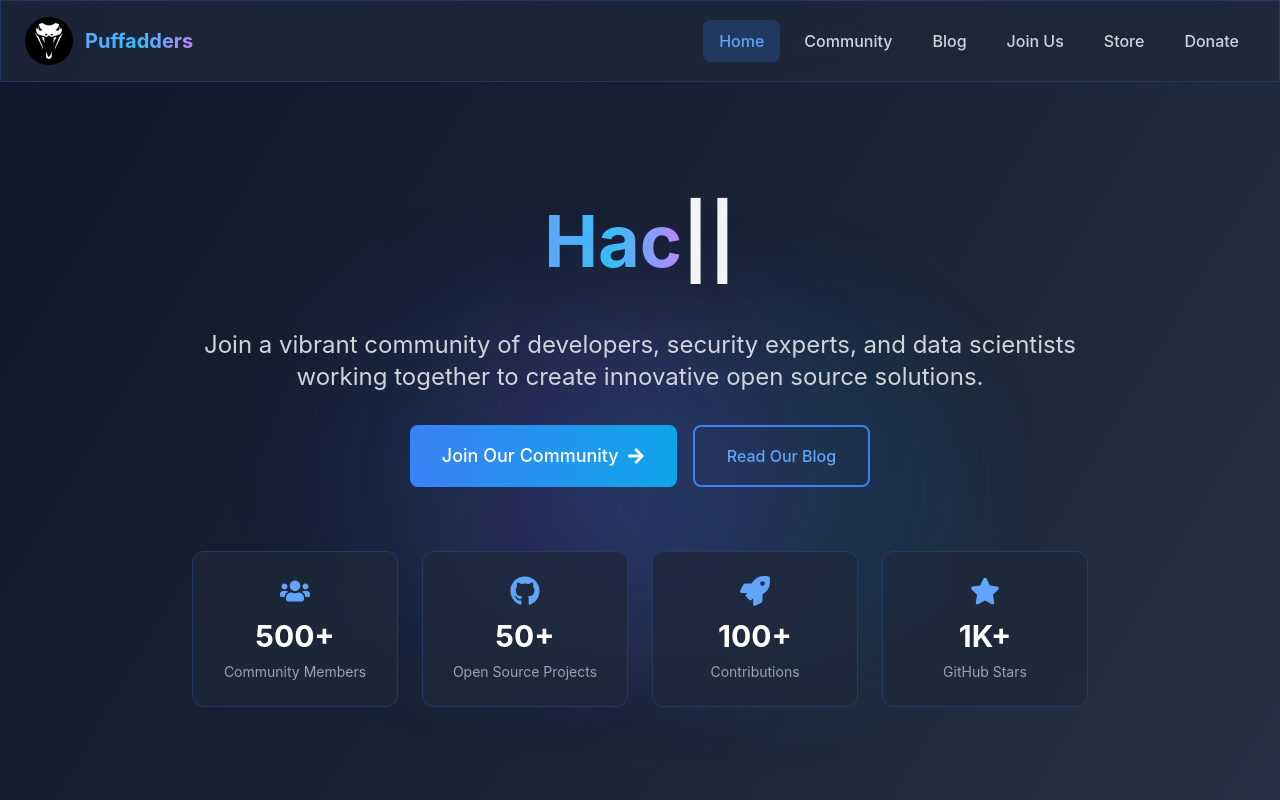
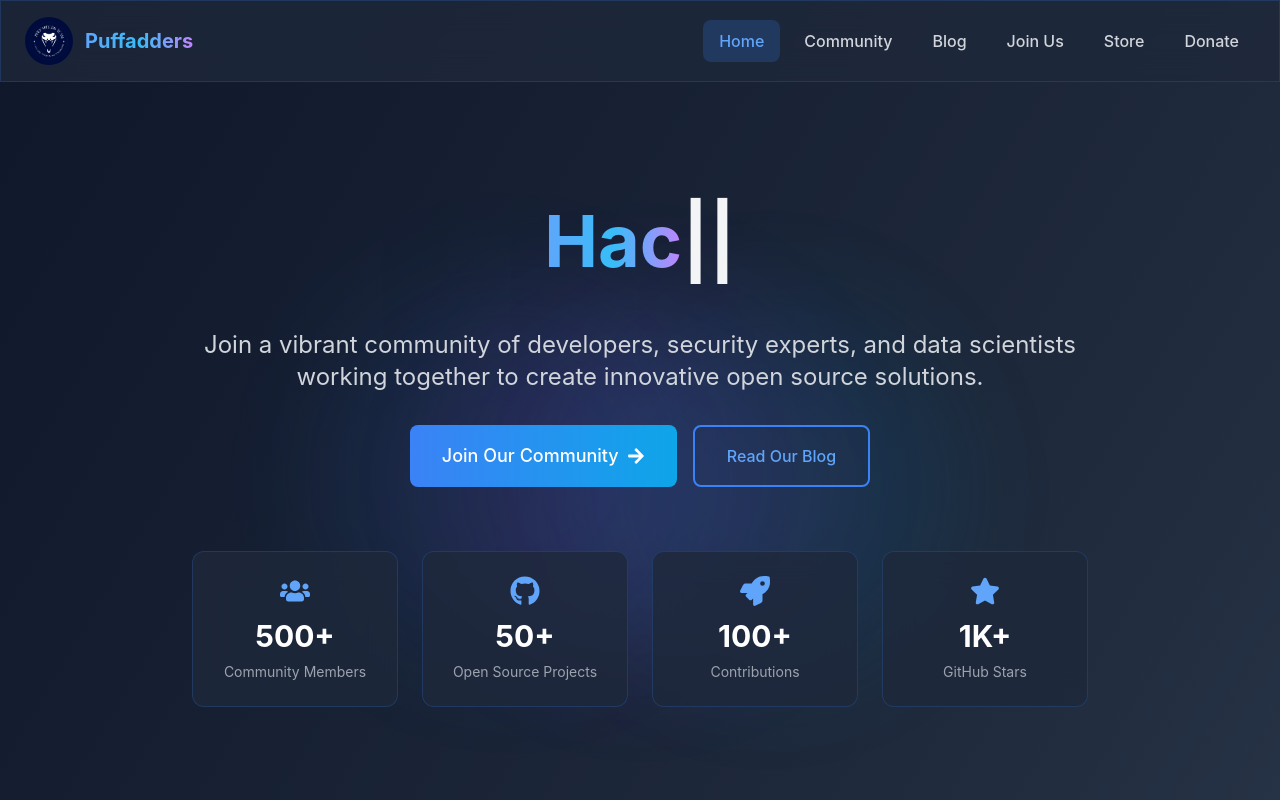
Before and after one commit to mukuvi/Puffsecurity, a React (Vite) app in the folder Puff/: page / in a window 1280 px wide. Shown: the top 800 px of the page. Built offline with nearby package versions, Linux system fonts and the light colour scheme.

Commit message:
Puffadders

```diff
--- a/Puff/src/components/Navbar.jsx
+++ b/Puff/src/components/Navbar.jsx
@@ -24,7 +24,7 @@ const Navbar = () => {
         <Link to="/" className="flex items-center space-x-3 group">
           <div className="h-12 w-12 rounded-full bg-gradient-to-r from-primary-500 to-secondary-500 flex items-center justify-center transition-transform duration-300 group-hover:scale-110 group-hover:rotate-12 overflow-hidden">
             <img
-              src="/puffadder.jpg"
+              src="/puffadder.png"
               alt="Puff Adder"
               className="w-full h-full object-cover"
             />
```
Also changed, not shown: Puff/public/puffadder.png (renamed from Puff/public/puffaders.png).
